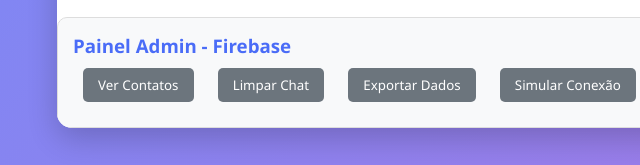
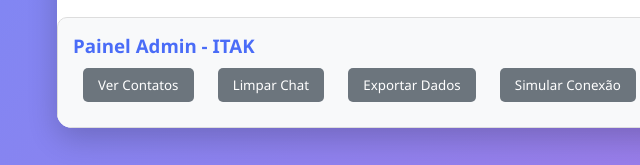
Before and after one commit to AlbertJohnson994/chatbot-multilingue, a website: page index.html in a window 1280 px wide. Shown: the part 632-797 px from the top of the page, 83-723 px from the left. Drawn offline with Linux system fonts and the light colour scheme.

Commit message:
Fix file names

```diff
--- a/index.html
+++ b/index.html
@@ -419,7 +419,7 @@
         </div>
 
         <div class="admin-panel">
-            <h3>Painel Admin - Firebase</h3>
+            <h3>Painel Admin - ITAK</h3>
             <button class="admin-btn" onclick="viewContacts()">Ver Contatos</button>
             <button class="admin-btn" onclick="clearChat()">Limpar Chat</button>
             <button class="admin-btn" onclick="exportData()">Exportar Dados</button>
```
